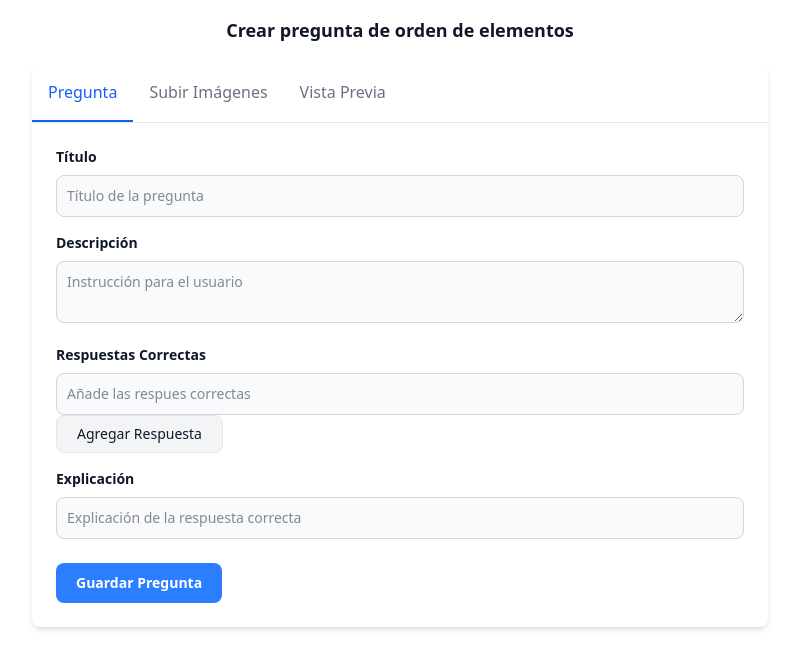
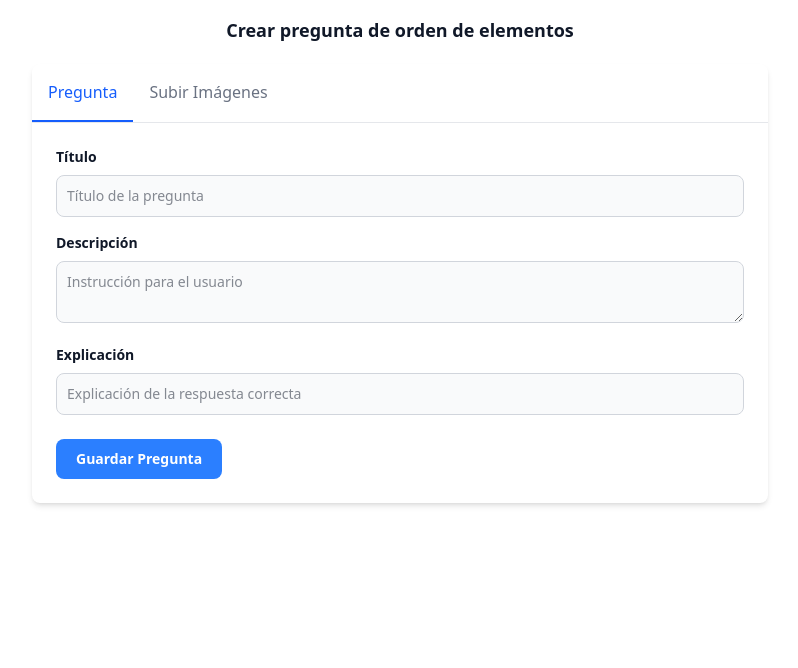
Before and after one commit to epf-21/web, a React (Vite) app in the folder frontend/: page / in a window 1280 px wide. Shown: the top 668 px of the page, without its empty margins (240-1038 px from the left). Built offline with nearby package versions, Linux system fonts and the light colour scheme.

Commit message:
refator: mover la vista previa fuera del formulario

```diff
--- a/frontend/src/App.jsx
+++ b/frontend/src/App.jsx
@@ -1,12 +1,14 @@
 import React from 'react';
 import { BrowserRouter, Routes, Route } from 'react-router-dom';
 import Home from './pages/home';
+import Preview from './pages/Preview';
 
 export default function App() {
   return (
     <BrowserRouter>
       <Routes>
         <Route path='/' element={<Home />} />
+        <Route path='/Preview' element={<Preview />} />
       </Routes>
     </BrowserRouter>
   )
--- a/frontend/src/components/ImageUploader/ImageUploader.jsx
+++ b/frontend/src/components/ImageUploader/ImageUploader.jsx
@@ -46,9 +46,6 @@ export default function ImageUploader() {
             ))}
           </div>
         )}
-        <button className="text-white bg-green-700 hover:bg-green-800 focus:outline-none focus:ring-4 focus:ring-green-300 font-medium rounded-md text-sm px-5 py-2.5 text-center me-2 my-2">
-          Subir Archivos
-        </button>
       </div>
     </div>
   );
--- a/frontend/src/components/PreviewPanel/components/HeaderPreview.jsx
+++ b/frontend/src/components/PreviewPanel/HeaderPreview.jsx
@@ -1,6 +1,6 @@
 import React from 'react'
 
-function HeaderPreview() {
+export default function HeaderPreview() {
     return (
         <header className="bg-gradient-to-r from-blue-600 to-indigo-700 text-white p-6 text-center">
             <h1 className="text-2xl font-bold mb-1">Actividad de Ordenamiento</h1>
@@ -8,5 +8,3 @@ function HeaderPreview() {
         </header>
     )
 }
-
-export default HeaderPreview
--- a/frontend/src/components/PreviewPanel/PreviewPanel.jsx
+++ b/frontend/src/components/PreviewPanel/PreviewPanel.jsx
@@ -1,5 +1,5 @@
-import React, { useState, useRef, useEffect } from 'react';
-import HeaderPreview from './components/HeaderPreview';
+import React, { useState } from 'react';
+import HeaderPreview from './HeaderPreview';
 
 export default function PreviewPanel() {
   const [filledBoxes, setFilledBoxes] = useState(0);
@@ -80,7 +80,7 @@ export default function PreviewPanel() {
   return (
     <div className="min-h-screen flex justify-center items-center p-4">
       <div className="bg-white rounded-2xl shadow-xl w-full max-w-3xl overflow-hidden">
-        <HeaderPreview/>
+        <HeaderPreview />
         <div className="p-6">
           <div className="text-center mb-6">
             <p className="text-gray-700 text-lg">
--- a/frontend/src/components/QuestionForm/AnswerInputList.jsx
+++ /dev/null
@@ -1,27 +0,0 @@
-export default function AnswerInputList({ answers, onAnswerChange, onAddAnswer, placeholder }) {
-  return (
-    <div>
-      <label className="block mb-2 text-sm font-semibold text-gray-900">
-        Respuestas Correctas
-      </label>
-      {
-        answers.map((item, index) => (
-          <input
-            key={index}
-            value={item}
-            onChange={(e) => onAnswerChange(index, e.target.value)}
-            className="w-full p-2.5 text-sm text-gray-900 bg-gray-50 rounded-lg border border-gray-300 focus:ring-blue-500 focus:border-blue-500"
-            placeholder={placeholder}
-          />
-
-        ))}
-      <button
-        type="button"
-        onClick={onAddAnswer}
-        className="py-2 px-5 text-sm font-medium text-gray-900 bg-gray-100 rounded-lg border border-gray-200 hover:bg-gray-200 focus:outline-none focus:ring-4 focus:ring-gray-100"
-      >
-        Agregar Respuesta
-      </button>
-    </div>
-  )
-}
--- a/frontend/src/components/QuestionForm/QuestionForm.jsx
+++ b/frontend/src/components/QuestionForm/QuestionForm.jsx
@@ -1,15 +1,11 @@
 import QuestionTextInput from './QuestionTextInput';
-import AnswerInputList from './AnswerInputList';
 
 export default function QuestionForm({
   title,
   description,
-  correctAnswers,
   explanation,
   onTitleChange,
   onInstructionChange,
-  onAnswerChange,
-  onAddAnswer,
   onExplanationChange,
 }) {
   return (
@@ -29,13 +25,6 @@ export default function QuestionForm({
         isTextArea
       />
 
-      <AnswerInputList
-        answers={correctAnswers}
-        onAnswerChange={onAnswerChange}
-        onAddAnswer={onAddAnswer}
-        placeholder="Añade las respues correctas"
-      />
-
       <QuestionTextInput
         label="Explicación"
         value={explanation}
--- a/frontend/src/components/Tabs/Tabs.jsx
+++ b/frontend/src/components/Tabs/Tabs.jsx
@@ -4,7 +4,6 @@ export default function Tabs({ activeTab, onTabClick }) {
   const tabs = [
     { id: 'tab1', label: 'Pregunta' },
     { id: 'tab2', label: 'Subir Imágenes' },
-    { id: 'tab3', label: 'Vista Previa' },
   ]
 
   return (
--- /dev/null
+++ b/frontend/src/pages/Preview.jsx
@@ -0,0 +1,9 @@
+import PreviewPanel from "../components/PreviewPanel/PreviewPanel";
+
+export default function Preview() {
+  return (
+    <>
+      <PreviewPanel />
+    </>
+  )
+}
--- a/frontend/src/pages/home.jsx
+++ b/frontend/src/pages/home.jsx
@@ -2,7 +2,6 @@ import { useState } from 'react';
 import Tabs from '../components/Tabs/Tabs';
 import QuestionForm from '../components/QuestionForm/QuestionForm';
 import ImageUploader from '../components/ImageUploader/ImageUploader';
-import PreviewPanel from '../components/PreviewPanel/PreviewPanel';
 
 export default function Home() {
   const [title, setTitle] = useState('');
@@ -65,11 +64,6 @@ export default function Home() {
               <ImageUploader
               />
             )}
-
-            {activeTab === 'tab3' && (
-              <PreviewPanel />
-            )}
-
             <button
               type="submit"
               className="mt-6 w-full sm:w-auto px-5 py-2.5 text-sm font-semibold text-white bg-blue-500 rounded-lg hover:bg-blue-800 focus:outline-none focus:ring-4 focus:ring-blue-300"
```
Also changed, not shown: frontend/src/components/PreviewPanel/OptionPreview.jsx (renamed from frontend/src/components/PreviewPanel/components/OptionPreview.jsx).
